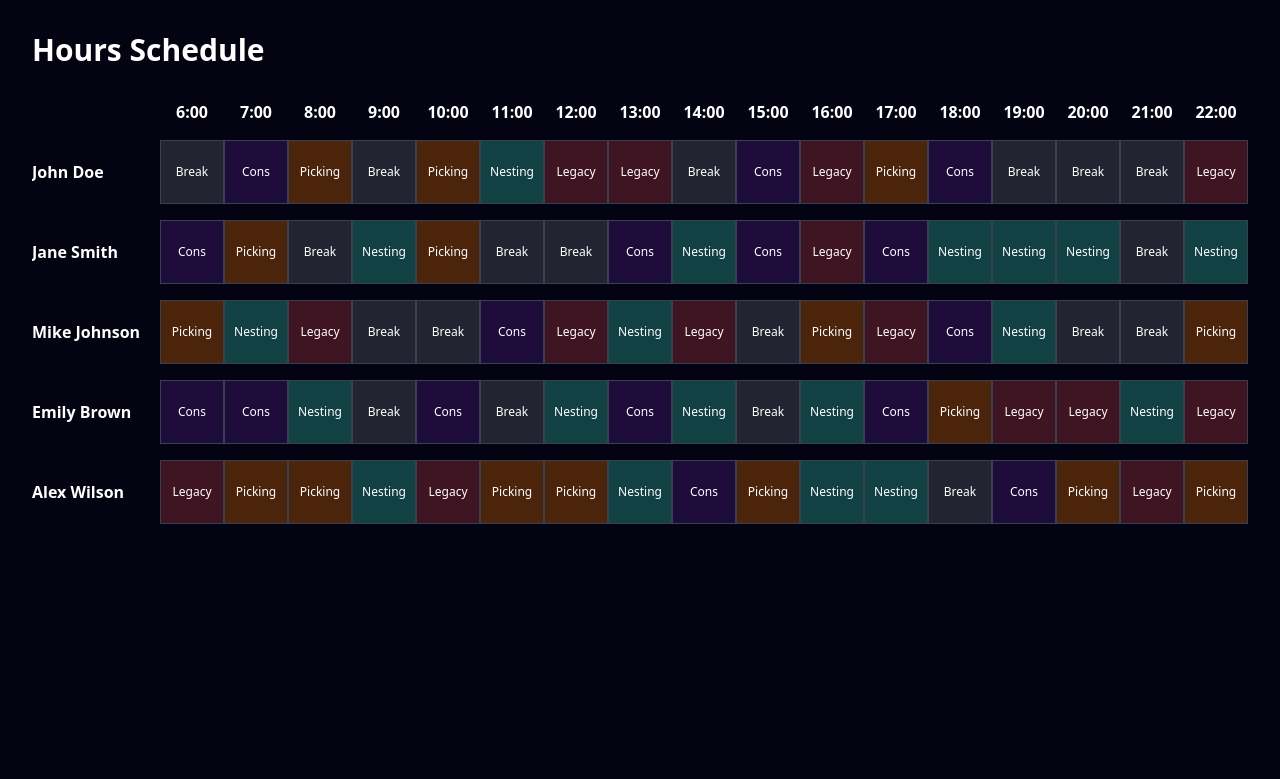
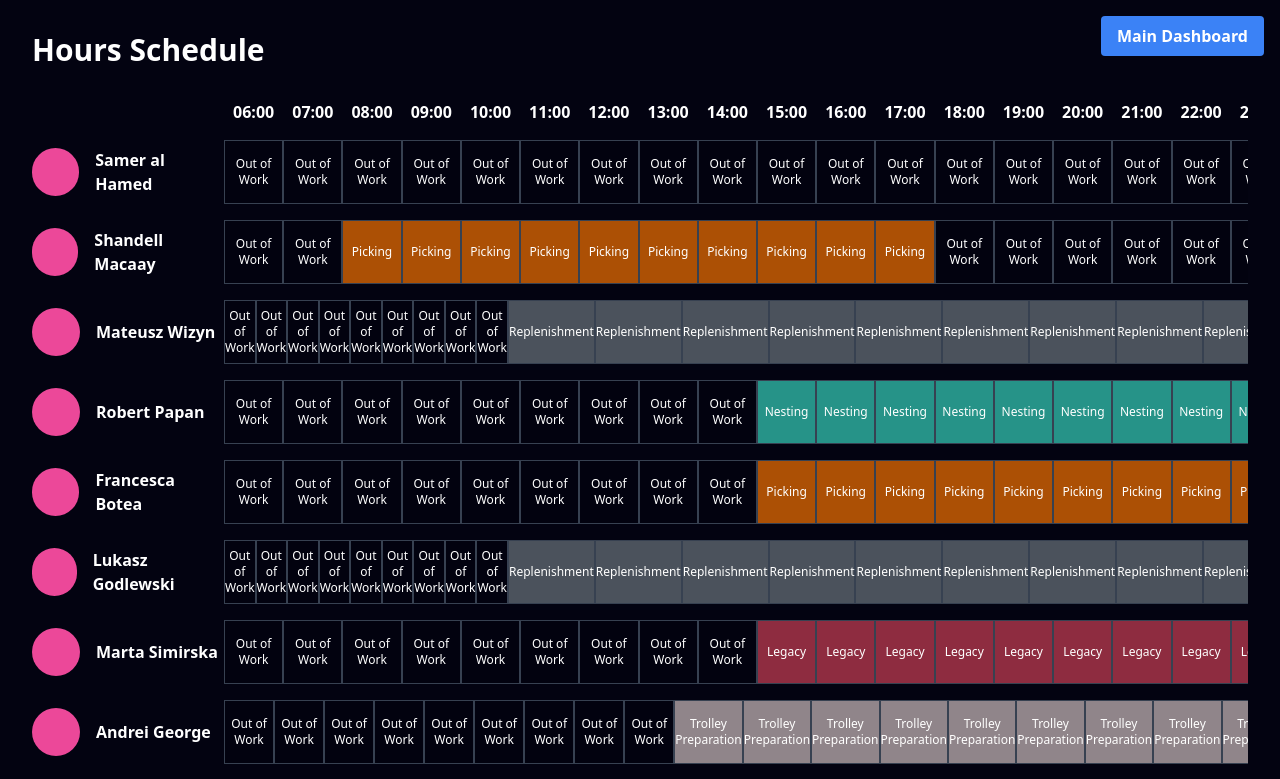
Before and after one commit to majorflaw/warehouse-dashboard, a React (Create React App) app: page /total-hours in a window 1280 px wide. Shown: the top 779 px of the page. Built offline with nearby package versions, Linux system fonts and the light colour scheme.

Commit message:
New Features

```diff
--- a/src/TotalHoursPage.js
+++ b/src/TotalHoursPage.js
@@ -1,58 +1,91 @@
-import React from 'react';
+import React, { useState, useEffect } from 'react';
+import Papa from 'papaparse';
+import { useNavigate } from 'react-router-dom';
 
-const activities = ['Nesting', 'Picking', 'Cons', 'Legacy', 'Break'];
-const hours = Array.from({ length: 18 }, (_, i) => i + 6); // 6 to 23
+const hours = Array.from({ length: 18 }, (_, i) => `${String(i + 6).padStart(2, '0')}:00`);
 
-const getRandomActivity = () => activities[Math.floor(Math.random() * activities.length)];
+const getActivityColor = (activity) => {
+  switch (activity) {
+    case 'Nesting': return 'rgba(55, 210, 187, 0.7)';
+    case 'Picking': return 'rgba(245, 114, 0, 0.7)';
+    case 'Consolidation': return 'rgba(94, 35, 157, 0.7)';
+    case 'Legacy': return 'rgba(202, 63, 84, 0.7)';
+    case 'Replenishment': return 'rgba(108, 117, 125, 0.7)';
+    case 'Trolley Preparation': return 'rgba(206, 190, 190, 0.7)';
+    case 'T8': return 'rgba(255, 231, 135, 0.7)';
+    case 'Out of Work': return 'rgba(0, 0, 0, 0.1)';
+    default: return 'rgba(0, 0, 0, 0.1)';
+  }
+};
 
-const OperatorSchedule = ({ name }) => {
-  const schedule = hours.map(() => getRandomActivity());
-
+const OperatorSchedule = ({ name, schedule }) => {
   return (
     <div className="flex items-center mb-4">
-      <div className="w-32 font-semibold">{name}</div>
-      {schedule.map((activity, index) => (
+      <div className="w-48 flex items-center">
+        <div className="w-12 h-12 bg-pink-500 rounded-full mr-4"></div>
+        <div className="font-semibold">{name}</div>
+      </div>
+      {hours.map((hour) => (
         <div
-          key={index}
-          className="w-16 h-16 flex items-center justify-center text-xs text-center border border-gray-700"
-          style={{ backgroundColor: getActivityColor(activity) }}
+          key={hour}
+          className="flex-1 h-16 flex items-center justify-center text-xs text-center border border-gray-700"
+          style={{ backgroundColor: getActivityColor(schedule[hour] || 'Out of Work') }}
         >
-          {activity}
+          {schedule[hour] || 'Out of Work'}
         </div>
       ))}
     </div>
   );
 };
 
-const getActivityColor = (activity) => {
-  switch (activity) {
-    case 'Nesting': return 'rgba(55, 210, 187, 0.3)'; // Light teal
-    case 'Picking': return 'rgba(245, 114, 0, 0.3)'; // Light orange
-    case 'Cons': return 'rgba(94, 35, 157, 0.3)'; // Light purple
-    case 'Legacy': return 'rgba(202, 63, 84, 0.3)'; // Light red
-    case 'Break': return 'rgba(108, 117, 125, 0.3)'; // Light gray
-    default: return 'rgba(0, 0, 0, 0.1)';
-  }
-};
+const TotalHoursPage = () => {
+  const [schedules, setSchedules] = useState([]);
+  const navigate = useNavigate();
 
-const TotalHoursPage = () => {
-  const operators = [
-    "John Doe", "Jane Smith", "Mike Johnson", "Emily Brown", "Alex Wilson"
-  ];
+  useEffect(() => {
+    Papa.parse('/hour_schedule.csv', {
+      download: true,
+      header: true,
+      complete: (results) => {
+        const parsedSchedules = results.data.map(row => ({
+          name: row.Operator,
+          schedule: hours.reduce((acc, hour) => {
+            acc[hour] = row[hour] || 'Out of Work';
+            return acc;
+          }, {})
+        }));
+        setSchedules(parsedSchedules);
+
+        // Calculate total working hours
+        const totalHours = parsedSchedules.reduce((total, operator) => {
+          return total + Object.values(operator.schedule).filter(activity => activity !== 'Out of Work').length;
+        }, 0);
+
+        // Store total hours in localStorage
+        localStorage.setItem('totalWorkingHours', totalHours.toString());
+      }
+    });
+  }, []);
 
   return (
-    <div className="min-h-screen w-full bg-[#030311] text-white p-8">
+    <div className="min-h-screen w-full bg-[#030311] text-white p-8 relative">
+      <button
+        onClick={() => navigate('/')}
+        className="absolute top-4 right-4 bg-blue-500 hover:bg-blue-700 text-white font-bold py-2 px-4 rounded"
+      >
+        Main Dashboard
+      </button>
       <h1 className="text-3xl font-bold mb-8">Hours Schedule</h1>
       <div className="overflow-x-auto">
         <div className="inline-block min-w-full">
           <div className="flex mb-4">
-            <div className="w-32"></div>
+            <div className="w-48"></div>
             {hours.map(hour => (
-              <div key={hour} className="w-16 font-semibold text-center">{hour}:00</div>
+              <div key={hour} className="flex-1 font-semibold text-center">{hour}</div>
             ))}
           </div>
-          {operators.map((operator, index) => (
-            <OperatorSchedule key={index} name={operator} />
+          {schedules.map((operator, index) => (
+            <OperatorSchedule key={index} name={operator.name} schedule={operator.schedule} />
           ))}
         </div>
       </div>
```
Also changed, not shown: src/Dashboard.js (+129 -12 lines), public/hour_schedule.csv, public/operator_picking.csv (added), public/warehouse_data.csv.
